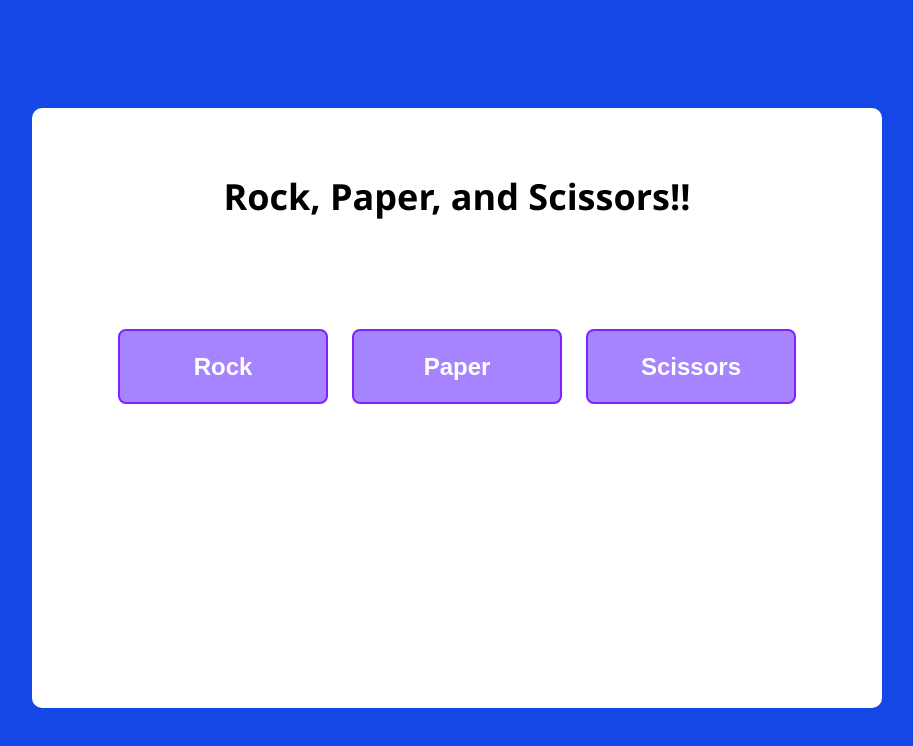
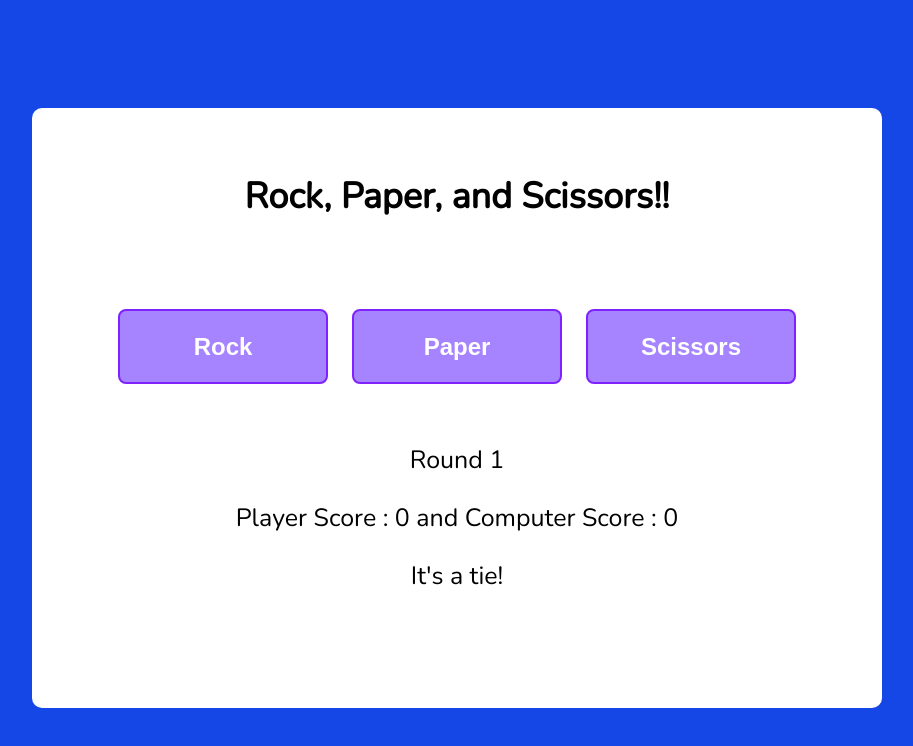
Before and after one commit to SilverWolf15/rock-paper-scissors, a plain HTML site: page index.html in a window 1280 px wide. Both pictures are taken after a click on the button "Rock". Shown: the whole page, without its empty margins (183-1096 px from the left). Drawn offline with nearby package versions, Linux system fonts and the light colour scheme.

Commit message:
Add DOM manipulation

```diff
--- a/index.html
+++ b/index.html
@@ -1,20 +1,21 @@
 <!DOCTYPE html>
 <html lang="en">
 <head>
-    <script src="script.js" defer></script>
+    <link href="http://fonts.googleapis.com/css?family=Nunito" rel="stylesheet" type="text/css">
     <link href="style.css" rel="stylesheet">
     <meta charset="UTF-8">
     <meta name="viewport" content="width=device-width, initial-scale=1.0">
     <title>Rock, Paper, and Scissors</title>
 </head>
 <body>
-    <div class="content">
+    <div class="content" id="main">
         <h1>Rock, Paper, and Scissors!!</h1>
         <div class="options">
-            <button><b>Rock</b></button>
-            <button><b>Paper</b></button>
-            <button><b>Scissors</b></button>
+            <button id="rock"><b>Rock</b></button>
+            <button id="paper"><b>Paper</b></button>
+            <button id="scissors"><b>Scissors</b></button>
         </div>
     </div>
+    <script src="script.js" defer></script>
 </body>
 </html>
--- a/script.js
+++ b/script.js
@@ -1,33 +1,44 @@
-function playGame() {
 let humanScore = 0;
 let computerScore = 0;
 let humanChoice, computerChoice;
+let rounds = 0;
 
-    function playRound(humanChoice, computerChoice) {
+let divContent = document.querySelector("#main");
+let rockChoice = document.querySelector("#rock");
+let paperChoice = document.querySelector("#paper");
+let scissorChoice = document.querySelector("#scissors");
+
+let gameRound = document.createElement("div");
+let scoreDisplay = document.createElement("div");
+let gameInfo = document.createElement("div");
+
+gameInfo.textContent = "Click a button to start!";
+
+divContent.appendChild(gameRound);
+divContent.appendChild(scoreDisplay);
+divContent.appendChild(gameInfo);
+
+function playRound(humanChoice) {
+    if(rounds>4) {
+        return;
+    }
+    computerChoice = getComputerChoice();
     if (humanChoice === computerChoice) {
-            console.log("It's a tie!");
+        gameInfo.textContent = "It's a tie!";
     } else {
         switch(humanChoice) {
             case 'rock':
                 (computerChoice === "paper") ? playerLose(humanChoice, computerChoice) : playerWin(humanChoice, computerChoice);
                 break;
-                case 'scissor':
+            case 'scissors':
                 (computerChoice === "rock") ? playerLose(humanChoice, computerChoice) : playerWin(humanChoice, computerChoice);
                 break;
             case 'paper':
-                    (computerChoice === "scissor") ? playerLose(humanChoice, computerChoice) : playerWin(humanChoice, computerChoice);
+                (computerChoice === "scissors") ? playerLose(humanChoice, computerChoice) : playerWin(humanChoice, computerChoice);
                 break;
-                default:
-                    console.log("Enter a valid choice");
         }
     }
-
     displayScore();
-    }
-
-    function getHumanChoice() {
-        let ans = prompt("Enter your choice") || "rock";
-        return (ans.toLowerCase()).replace(/\s+/g, '');
 }
 
 function getComputerChoice() {
@@ -36,26 +47,24 @@ function playGame() {
 }
 
 function displayScore() {
-        console.log(`Player Score : ${humanScore} and Computer Score : ${computerScore}`);
+    scoreDisplay.textContent = `Player Score : ${humanScore} and Computer Score : ${computerScore}`;
+    rounds++;
+    gameRound.textContent = `Round ${rounds}`;
+    if(rounds===5) {
+        gameInfo.textContent = (humanScore > computerScore) ? "Congrats! You win!" : ((humanScore === computerScore) ? "It's a tie!" : "Oh no! You lost!");
+    }
 }
 
 function playerLose(humanChoice, computerChoice) {
-        console.log(`You Lost!, ${computerChoice} beats ${humanChoice}`);
+    gameInfo.textContent = `You Lost!, ${computerChoice} beats ${humanChoice}`;
     computerScore += 1;
 }
 
 function playerWin(humanChoice, computerChoice) {
-        console.log(`You Win!, ${humanChoice} beats ${computerChoice}`);
+    gameInfo.textContent = `You Win!, ${humanChoice} beats ${computerChoice}`;
     humanScore += 1;
 }
 
-    for(let i=0; i<5; i++) {
-        humanChoice = getHumanChoice();
-        computerChoice = getComputerChoice();
-        playRound(humanChoice, computerChoice);
-    }
-
-    (humanScore > computerScore) ? console.log("Congrats! You win!") : console.log("Oh no! You lost!");
-}
-
-//playGame();
+rockChoice.addEventListener('click',() => playRound("rock"));
+paperChoice.addEventListener('click',() => playRound("paper"));
+scissorChoice.addEventListener('click',() => playRound("scissors"));
--- a/style.css
+++ b/style.css
@@ -1,5 +1,5 @@
 body {
-    font-family: 'Segoe UI', Tahoma, Geneva, Verdana, sans-serif;
+    font-family: 'Nunito', sans-serif;
     background-color: #1447e6;
     display: flex;
     min-height: 100vh;
@@ -16,6 +16,7 @@ body {
     flex-direction: column;
     align-items: center;
     gap: 24px;
+    font-size: 25px;
 }
 
 .content h1 {
@@ -24,7 +25,8 @@ body {
 }
 
 .options {
-    padding-top: 60px;
+    padding-top: 40px;
+    padding-bottom: 35px;
     display: flex;
     gap: 24px;
 }
```
Lines whose indentation alone changed are shown as unchanged.
